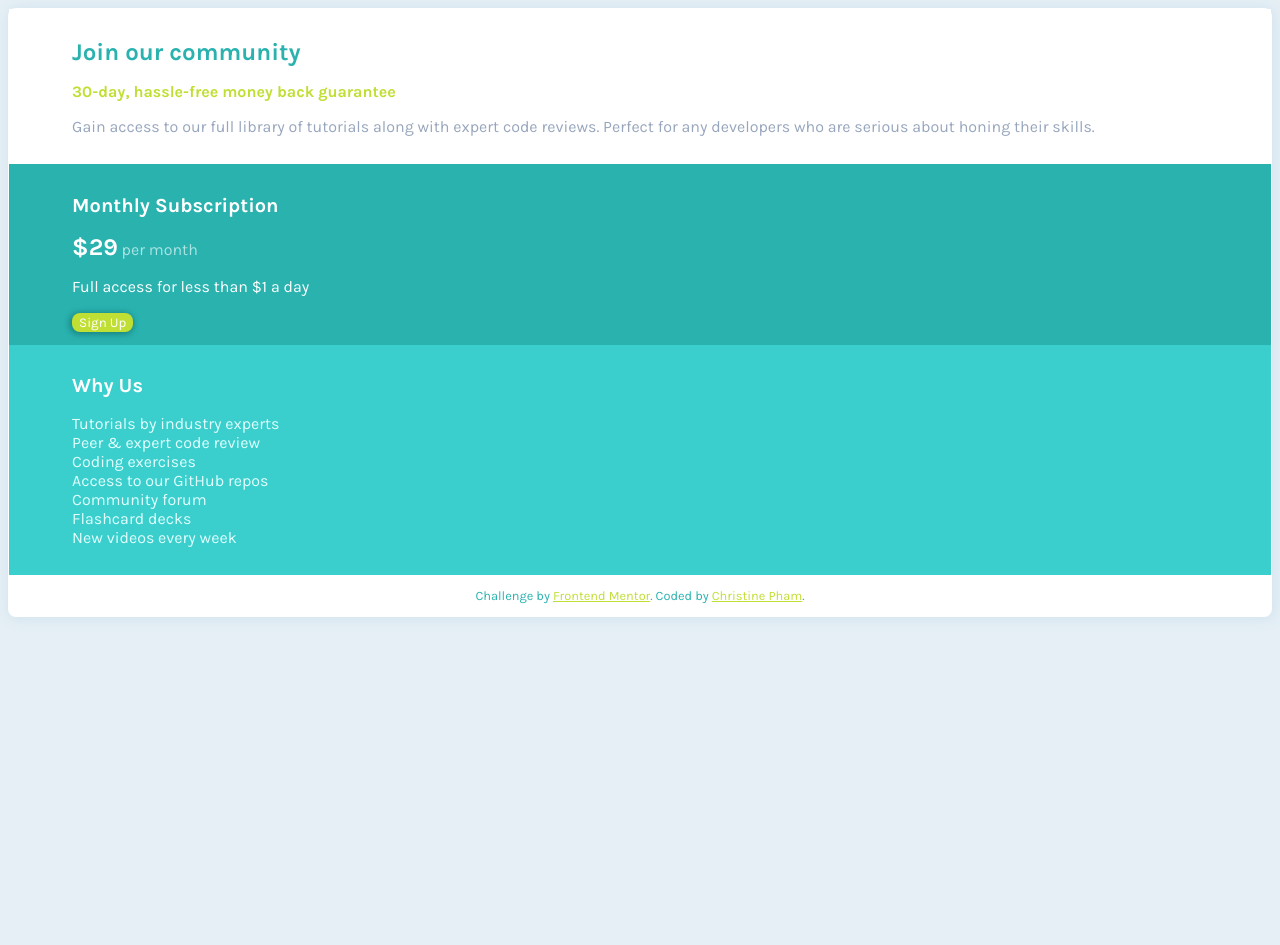
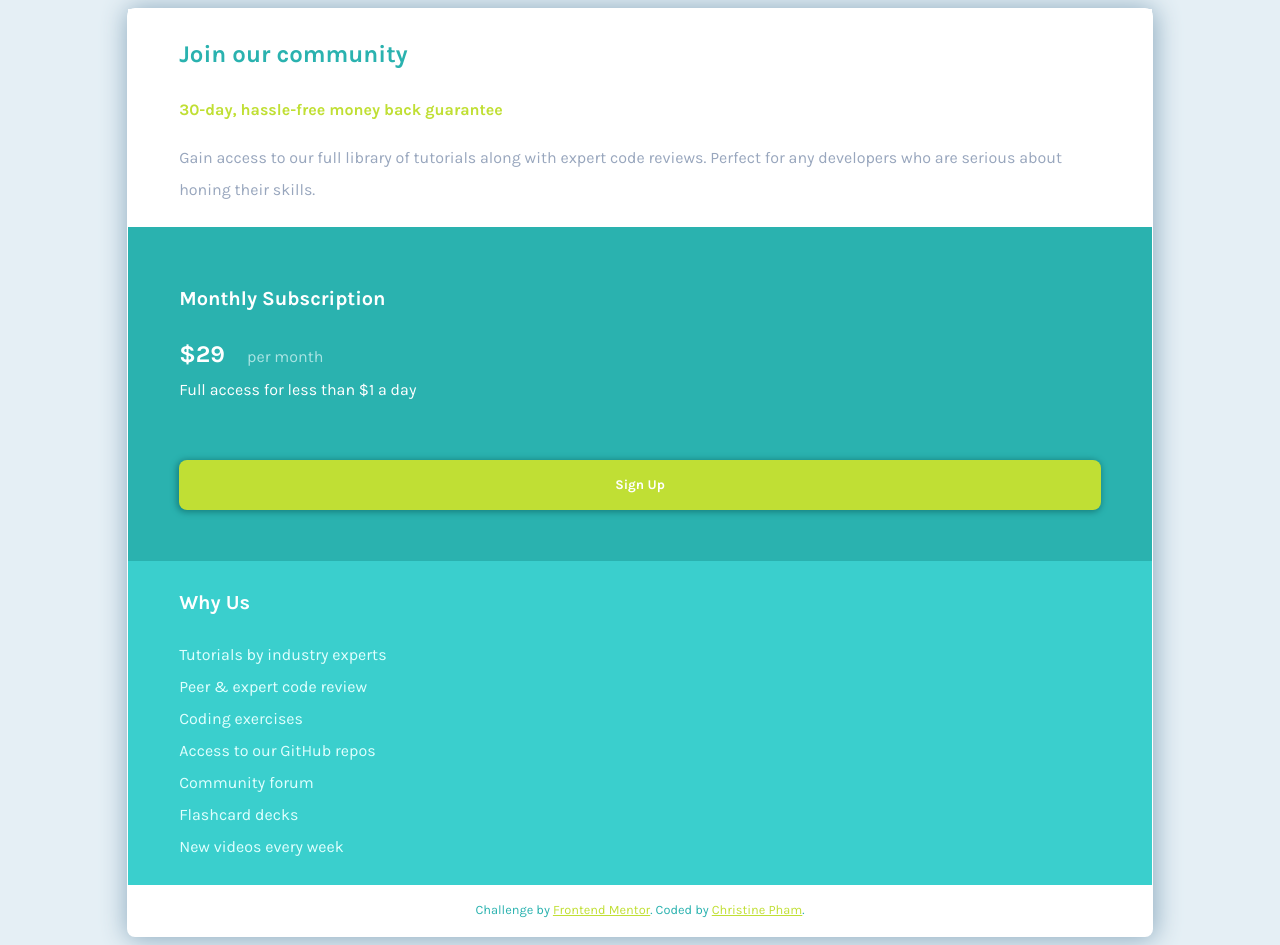
Before and after one commit to ChristineCPham/single-price-grid, a plain HTML site: page index.html in a window 1280 px wide. Before the commit the page ends 800 px from the top, so only its background shows below. Drawn offline with Linux system fonts and the light colour scheme.

Commit message:
Added padding & margins

```diff
--- a/css/style.css
+++ b/css/style.css
@@ -15,11 +15,14 @@ body {
     background-color: white;
     border: .1em solid transparent;
     border-radius: 1vh;
-    box-shadow: 1px 1px 1vw .1vw hsl(204, 43%, 88%);
+    box-shadow: 1px 1px 2vw .1vw hsl(204, 28%, 65%);
+    width: 80vw;
+    margin: auto;
+    line-height: 2;
 }
 
 .card > div {
-    padding: 1% 5%;
+    padding: .5% 5%;
 }
 
 .hero {
@@ -52,24 +55,35 @@ h1 {
 .cta h2 {
     font-weight: 700;
     font-size: 1.25rem;
+    margin: 5% auto 2.5%;
 }
 
 .subscription-cost {
     color: hsl(179, 52%, 78%);
+    margin: 1% auto 0.5%;
+}
+
+.cta p {
+    line-height: 1;
 }
 
 .cost {
     color: white;
     font-weight: 700;
     font-size: 1.5rem;
+    margin: auto 2% auto auto;
 }
 
 .cta-button {
     color: white;
     background-color: var(--bright-yellow);
+    font-weight: 700;
     border: .1em solid transparent;
     border-radius: 1vh;
     box-shadow: -1px 1px .5em .1em hsl(179, 70%, 30%);
+    width: 100%;
+    padding: 1.25em;
+    margin: 5% auto;
 }
 
 .why-us {
```
